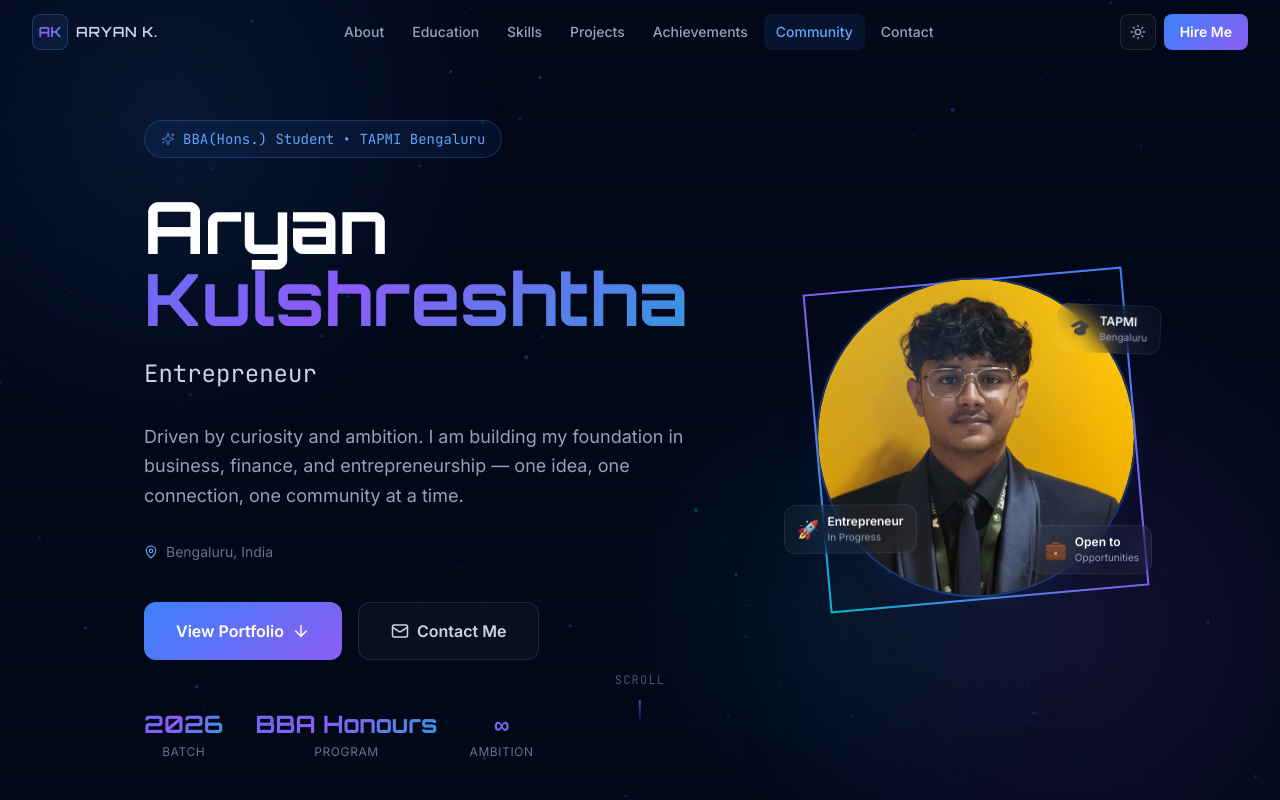
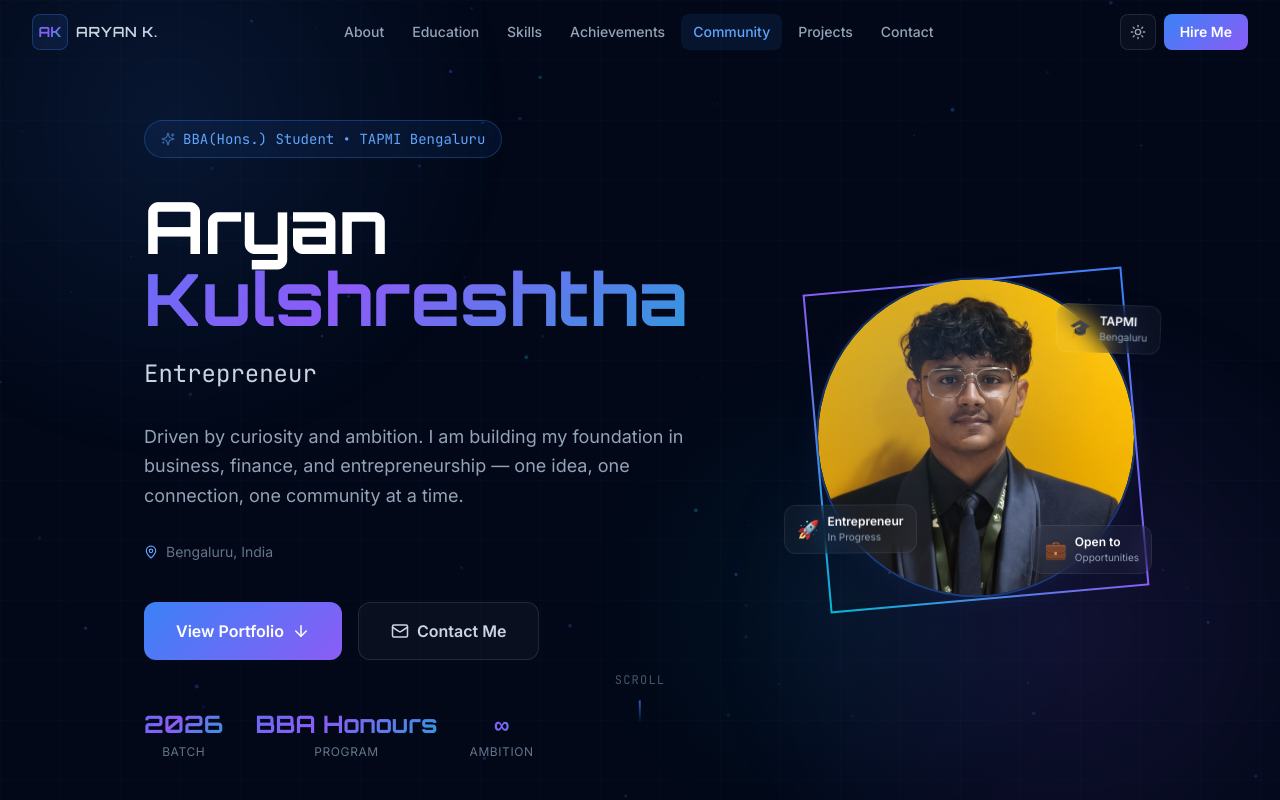
Before and after one commit to aryankul07/portfolio, a Next.js app: page / in a window 1280 px wide. Shown: the top 800 px of the page. Built offline with nearby package versions, Linux system fonts and the light colour scheme.

Commit message:
Update Navbar.tsx

```diff
--- a/components/Navbar.tsx
+++ b/components/Navbar.tsx
@@ -8,9 +8,9 @@ const navLinks = [
   { label: "About", href: "#about" },
   { label: "Education", href: "#education" },
   { label: "Skills", href: "#skills" },
-  { label: "Projects", href: "#projects" },
   { label: "Achievements", href: "#achievements" },
   { label: "Community", href: "#community" },
+  { label: "Projects", href: "#projects" },
   { label: "Contact", href: "#contact" },
 ];
 
```
